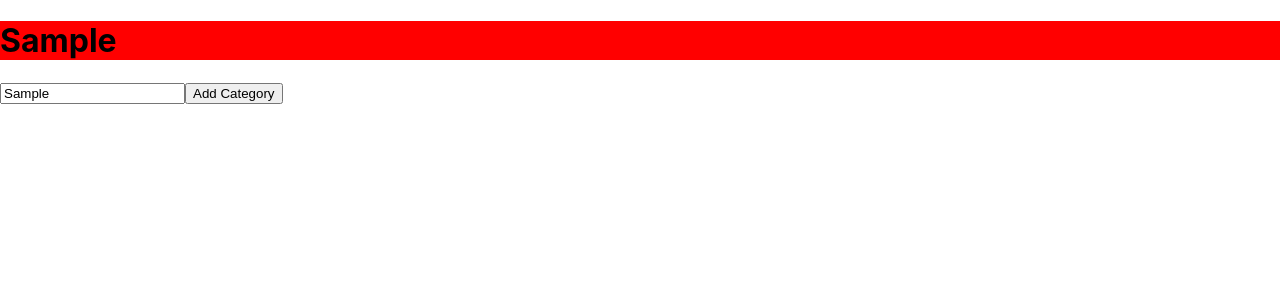
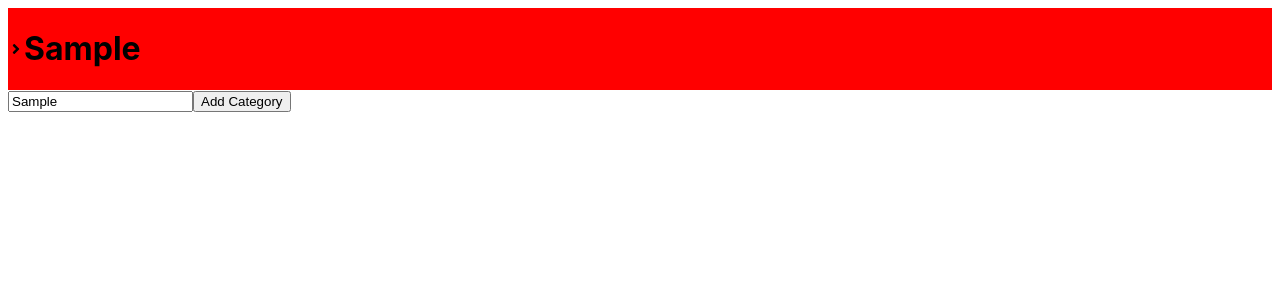
Before and after one commit to AKButani/Tab-Grouping-Firefox, a React (Create React App) app: page / in a window 1280 px wide. Both pictures are taken after typing "Sample" into the empty fields and a click on the button "Add Category". Shown: the top 300 px of the page. Built offline with nearby package versions, Linux system fonts and the light colour scheme; the HTML template or start-up script is replaced by a standard one.

Commit message:
Added some styling and tabs are clickable

```diff
--- a/package.json
+++ b/package.json
@@ -16,6 +16,7 @@
     "react-dnd": "^16.0.1",
     "react-dnd-html5-backend": "^16.0.1",
     "react-dom": "^18.2.0",
+    "react-icons": "^5.0.1",
     "react-scripts": "5.0.1",
     "typescript": "^4.9.5",
     "web-vitals": "^2.1.4",
--- /dev/null
+++ b/src/TabGroupEntry.css
@@ -0,0 +1,6 @@
+.group-header{
+    display: flex;
+    flex-direction: row;
+    align-items: center;
+
+}
--- a/src/TabGroupEntry.tsx
+++ b/src/TabGroupEntry.tsx
@@ -1,9 +1,11 @@
-import React from 'react';
+import React, { useState } from 'react';
 import { useDrag, useDrop } from 'react-dnd';
 import {ItemTypes} from "./types";
+import {FaAngleRight, FaAngleDown} from "react-icons/fa"
+import "./TabGroupEntry.css"
 
 
-const GroupHeader = (props: {groupName: string, onDrop: (TabId: browser.tabs.Tab, groupName: string ) => void}) => {
+const GroupHeader = (props: {groupName: string, isExpanded: boolean, setIsExpanded: React.Dispatch<React.SetStateAction<boolean>> , onDrop: (TabId: browser.tabs.Tab, groupName: string ) => void}) => {
     const [{canDrop, isOver}, drop] = useDrop(() => ({
         accept: ItemTypes.tab,
         drop: (Tab) => (props.onDrop(((Tab as {tab: browser.tabs.Tab}).tab as browser.tabs.Tab), props.groupName)),
@@ -13,9 +15,12 @@ const GroupHeader = (props: {groupName: string, onDrop: (TabId: browser.tabs.Tab
         })
     }));
     return (
-    <h1 ref={drop} style={{backgroundColor: (isOver && canDrop) ? 'grey' : 'red' }}>
-        {props.groupName}
-    </h1>
+        <div ref={drop} className='group-header' onClick={() => props.setIsExpanded(!props.isExpanded)} style={{ backgroundColor: (isOver && canDrop) ? 'grey' : 'red' }}>
+            {props.isExpanded ? <FaAngleDown/> : <FaAngleRight/>}
+            <h1  >
+                {props.groupName}
+            </h1>
+        </div>
     );
 }
 
@@ -28,8 +33,12 @@ const DraggableTabEntry = (props: {tab: browser.tabs.Tab}) => {
         }),
     }), [props.tab]);
 
+    const openTab = () => {
+        browser.tabs.update(props.tab.id!, {active: true});
+    }
+
     return (
-        <div ref={drag} style={{ opacity: isDragging ? 0.5 : 1, backgroundColor: isDragging ? "grey": "white"}}>
+        <div ref={drag} style={{ opacity: isDragging ? 0.5 : 1, backgroundColor: isDragging ? "grey": "white", cursor: 'pointer'}} onClick={openTab}>
             {props.tab.title} {props.tab.id}
         </div>
     )
@@ -53,11 +62,12 @@ const TabList = (props: {tabs: browser.tabs.Tab[]}) => {
 
 const TabGroupEntry = (props: {groupName: string, tabs: browser.tabs.Tab[], dropHandler: (Tab: browser.tabs.Tab, groupName: string ) => void}) => {
     console.log("in tab group entry")
+    const [isExpanded, setIsExpanded] = useState(false);
 
     return (
         <>
-            <GroupHeader groupName={props.groupName} onDrop={props.dropHandler} />
-            <TabList tabs={props.tabs} />
+            <GroupHeader groupName={props.groupName} onDrop={props.dropHandler} isExpanded={isExpanded} setIsExpanded={setIsExpanded} />
+            {isExpanded && <TabList tabs={props.tabs} />}
         </>
     );
 }
--- a/src/index.css
+++ b/src/index.css
@@ -1,10 +1,13 @@
 body {
-  margin: 0;
   font-family: -apple-system, BlinkMacSystemFont, 'Segoe UI', 'Roboto', 'Oxygen',
     'Ubuntu', 'Cantarell', 'Fira Sans', 'Droid Sans', 'Helvetica Neue',
     sans-serif;
   -webkit-font-smoothing: antialiased;
   -moz-osx-font-smoothing: grayscale;
+  display: flex;
+  flex-direction: column;
+  gap: 10px;
+  row-gap: 10px;
 }
 
 code {
```
Also changed, not shown: 1 other file (tests, documents, lock files or other folders).
